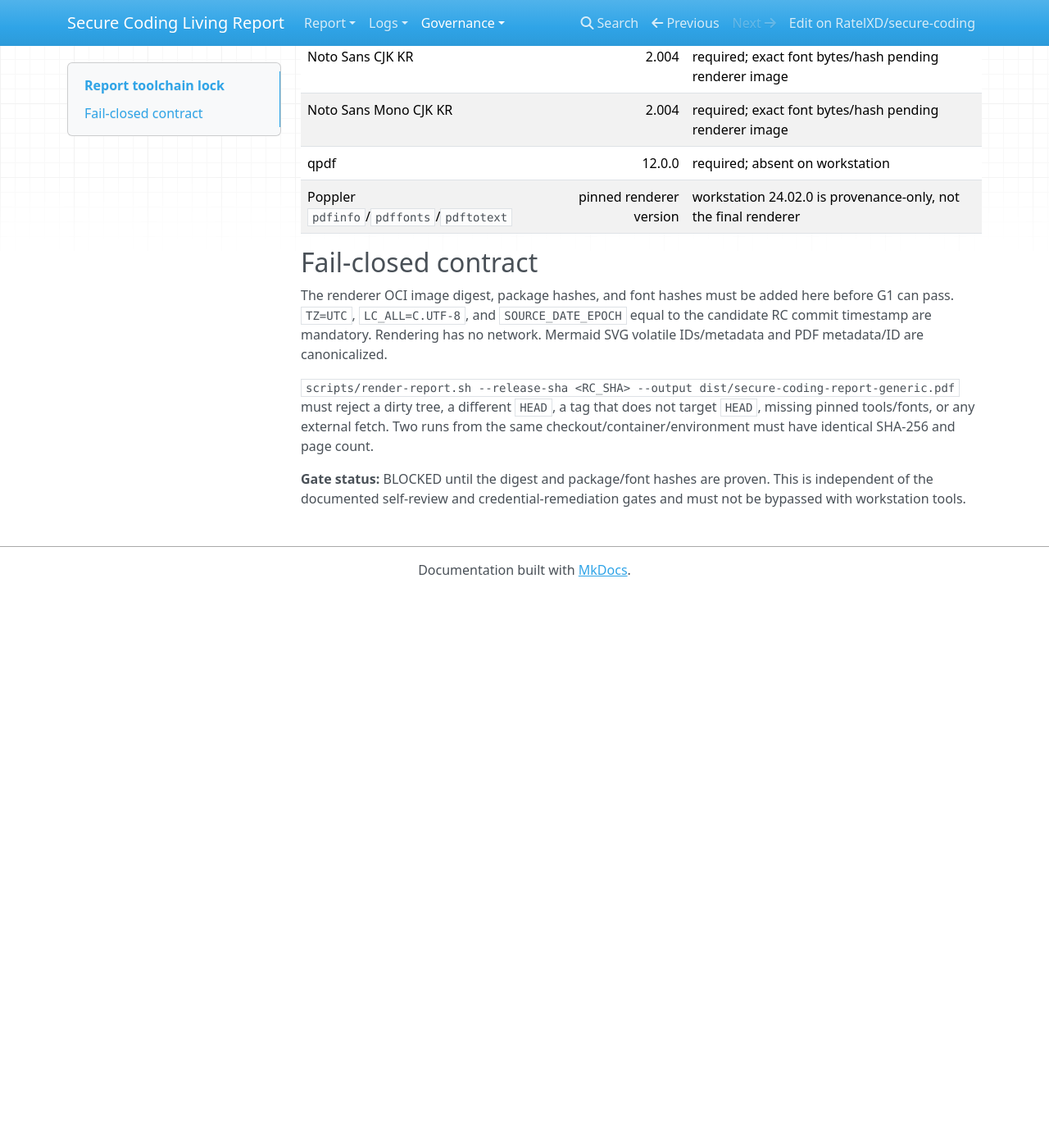
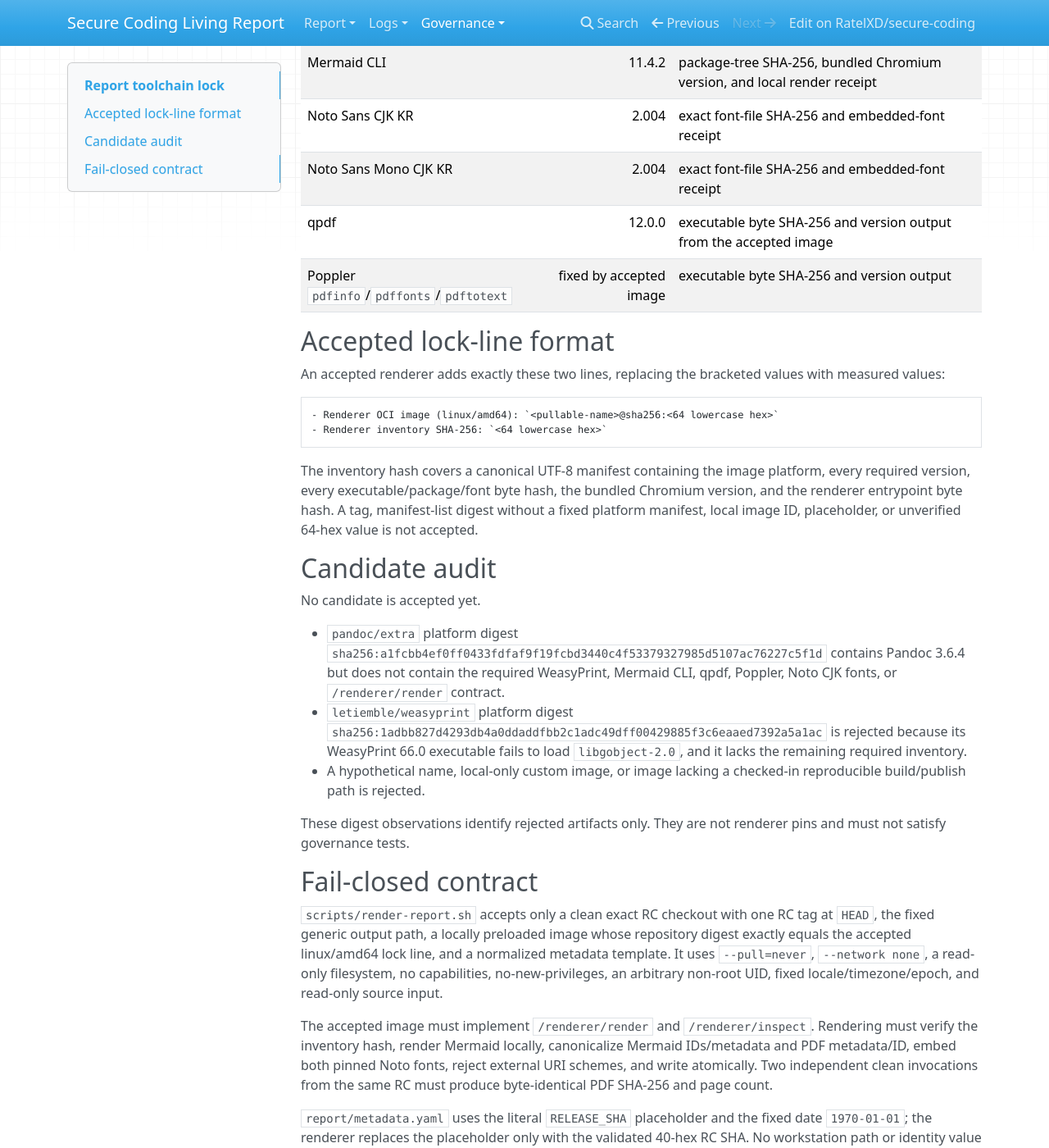
Before and after one commit to RatelXD/secure-coding, an MkDocs documentation site: the page built from docs/report/toolchain.lock.md, in a window 1280 px wide and 1400 px high, scrolled down 337 px. Shown: the whole window at 82% size. Built offline with MkDocs 1.6.1, drawn with Linux system fonts in a browser that asks for light colours; nearby versions of some CDN libraries; before the commit the page ends 1060 px from its top, so only the background shows below that; some of the changed text lies outside the part shown.

Commit message:
Harden deterministic renderer gate contract

````diff
--- a/docs/report/toolchain.lock.md
+++ b/docs/report/toolchain.lock.md
@@ -2,20 +2,43 @@
 
 The final generic report is rendered offline with fixed inputs. Floating versions and network rendering are forbidden.
 
-| Component | Required version | Current Phase 1 status |
+| Component | Required version | Accepted evidence |
 |---|---:|---|
-| Pandoc | 3.6.4 | required; workstation 3.1.3 is not accepted |
-| WeasyPrint | 66.0 | required; absent on workstation |
-| Mermaid CLI | 11.4.2 | required; absent on workstation; local bundled Chromium only |
-| Noto Sans CJK KR | 2.004 | required; exact font bytes/hash pending renderer image |
-| Noto Sans Mono CJK KR | 2.004 | required; exact font bytes/hash pending renderer image |
-| qpdf | 12.0.0 | required; absent on workstation |
-| Poppler `pdfinfo`/`pdffonts`/`pdftotext` | pinned renderer version | workstation 24.02.0 is provenance-only, not the final renderer |
+| Pandoc | 3.6.4 | executable byte SHA-256 and version output from the accepted image |
+| WeasyPrint | 66.0 | installed-distribution SHA-256 and version output from the accepted image |
+| Mermaid CLI | 11.4.2 | package-tree SHA-256, bundled Chromium version, and local render receipt |
+| Noto Sans CJK KR | 2.004 | exact font-file SHA-256 and embedded-font receipt |
+| Noto Sans Mono CJK KR | 2.004 | exact font-file SHA-256 and embedded-font receipt |
+| qpdf | 12.0.0 | executable byte SHA-256 and version output from the accepted image |
+| Poppler `pdfinfo`/`pdffonts`/`pdftotext` | fixed by accepted image | executable byte SHA-256 and version output |
+
+## Accepted lock-line format
+
+An accepted renderer adds exactly these two lines, replacing the bracketed values with measured values:
+
+```text
+- Renderer OCI image (linux/amd64): `<pullable-name>@sha256:<64 lowercase hex>`
+- Renderer inventory SHA-256: `<64 lowercase hex>`
+```
+
+The inventory hash covers a canonical UTF-8 manifest containing the image platform, every required version, every executable/package/font byte hash, the bundled Chromium version, and the renderer entrypoint byte hash. A tag, manifest-list digest without a fixed platform manifest, local image ID, placeholder, or unverified 64-hex value is not accepted.
+
+## Candidate audit
+
+No candidate is accepted yet.
+
+- `pandoc/extra` platform digest `sha256:a1fcbb4ef0ff0433fdfaf9f19fcbd3440c4f53379327985d5107ac76227c5f1d` contains Pandoc 3.6.4 but does not contain the required WeasyPrint, Mermaid CLI, qpdf, Poppler, Noto CJK fonts, or `/renderer/render` contract.
+- `letiemble/weasyprint` platform digest `sha256:1adbb827d4293db4a0ddaddfbb2c1adc49dff00429885f3c6eaaed7392a5a1ac` is rejected because its WeasyPrint 66.0 executable fails to load `libgobject-2.0`, and it lacks the remaining required inventory.
+- A hypothetical name, local-only custom image, or image lacking a checked-in reproducible build/publish path is rejected.
+
+These digest observations identify rejected artifacts only. They are not renderer pins and must not satisfy governance tests.
 
 ## Fail-closed contract
 
-The renderer OCI image digest, package hashes, and font hashes must be added here before G1 can pass. `TZ=UTC`, `LC_ALL=C.UTF-8`, and `SOURCE_DATE_EPOCH` equal to the candidate RC commit timestamp are mandatory. Rendering has no network. Mermaid SVG volatile IDs/metadata and PDF metadata/ID are canonicalized.
+`scripts/render-report.sh` accepts only a clean exact RC checkout with one RC tag at `HEAD`, the fixed generic output path, a locally preloaded image whose repository digest exactly equals the accepted linux/amd64 lock line, and a normalized metadata template. It uses `--pull=never`, `--network none`, a read-only filesystem, no capabilities, no-new-privileges, an arbitrary non-root UID, fixed locale/timezone/epoch, and read-only source input.
 
-`scripts/render-report.sh --release-sha <RC_SHA> --output dist/secure-coding-report-generic.pdf` must reject a dirty tree, a different `HEAD`, a tag that does not target `HEAD`, missing pinned tools/fonts, or any external fetch. Two runs from the same checkout/container/environment must have identical SHA-256 and page count.
+The accepted image must implement `/renderer/render` and `/renderer/inspect`. Rendering must verify the inventory hash, render Mermaid locally, canonicalize Mermaid IDs/metadata and PDF metadata/ID, embed both pinned Noto fonts, reject external URI schemes, and write atomically. Two independent clean invocations from the same RC must produce byte-identical PDF SHA-256 and page count.
 
-**Gate status:** BLOCKED until the digest and package/font hashes are proven. This is independent of the documented self-review and credential-remediation gates and must not be bypassed with workstation tools.
+`report/metadata.yaml` uses the literal `RELEASE_SHA` placeholder and the fixed date `1970-01-01`; the renderer replaces the placeholder only with the validated 40-hex RC SHA. No workstation path or identity value may enter the image, metadata, logs, or PDF.
+
+**Gate status:** BLOCKED. G1 cannot pass until a pullable, platform-specific renderer digest or checked-in reproducible build/publish path supplies the measured inventory, both accepted lock lines are present, and independent offline repeat renders pass.
````
Also changed, not shown: 2 other files.
